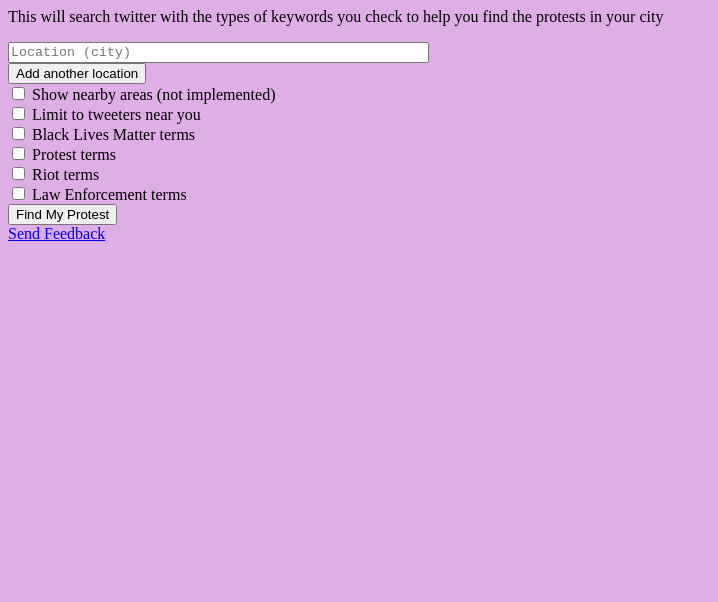
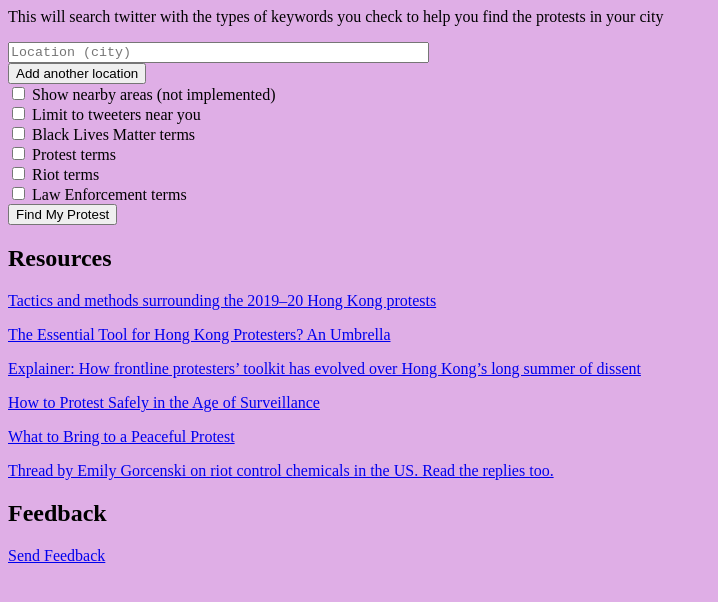
Before and after one commit to eiais/tranarchist, a plain HTML site: page findmyprotest.html in a window 1280 px wide. Shown: the whole page, without its empty margins (0-718 px from the left). Drawn offline with Linux system fonts and the light colour scheme.

Commit message:
Adds protest resources and headers

```diff
--- a/findmyprotest.html
+++ b/findmyprotest.html
@@ -78,6 +78,7 @@
 	</head>
 
 	<body>
+		<div>
 			<p>This will search twitter with the types of keywords you check to help you find the protests in your city</p>
 			<div id="cities">
 				<textarea name="city" rows="1" cols="50" placeholder="Location (city)"></textarea>
@@ -106,7 +107,35 @@
 			<div class="ol">
 				<button onclick="directToTwitter()">Find My Protest</button>
 			</div>
+		</div>
+		<div>
+			<h2>Resources</h2>
+			<p>
+				<a href="https://en.wikipedia.org/wiki/Tactics_and_methods_surrounding_the_2019%E2%80%9320_Hong_Kong_protests">Tactics and methods surrounding the 2019–20 Hong Kong protests</a>
+			</p>
+			<p>
+				<a href="https://www.bloomberg.com/graphics/2019-hong-kong-protesters-umbrellas/">The Essential Tool for Hong Kong Protesters? An Umbrella</a>
+			</p>
+			<p>
+				<a href="https://hongkongfp.com/2019/08/09/explainer-frontline-protesters-toolkit-evolved-hong-kongs-long-summer-dissent/">Explainer: How frontline protesters’ toolkit has evolved over Hong Kong’s long summer of dissent</a>
+			</p>
+			<p>
+				<a href="https://www.wired.com/story/how-to-protest-safely-surveillance-digital-privacy/">How to Protest Safely in the Age of Surveillance</a>
+			</p>
+			<p>
+				<a href="https://www.vice.com/en_us/article/4xam3b/what-to-bring-to-a-protest-guide">What to Bring to a Peaceful Protest</a>
+			</p>
+			<p>
+				<a href="https://twitter.com/EmilyGorcenski/status/1266118486188793860">Thread by Emily Gorcenski on riot control chemicals in the US. Read the replies too.</a>
+			</p>
+
+		</div>
+		<div>
+			<h2>Feedback</h2>
+			<p>
 				<a href="https://forms.gle/1dgCaQmyeRqUQ36R9">Send Feedback</a>
+			</p>
+		</div>
 	</body>
 
 </html>
```
Lines whose indentation alone changed are shown as unchanged.
